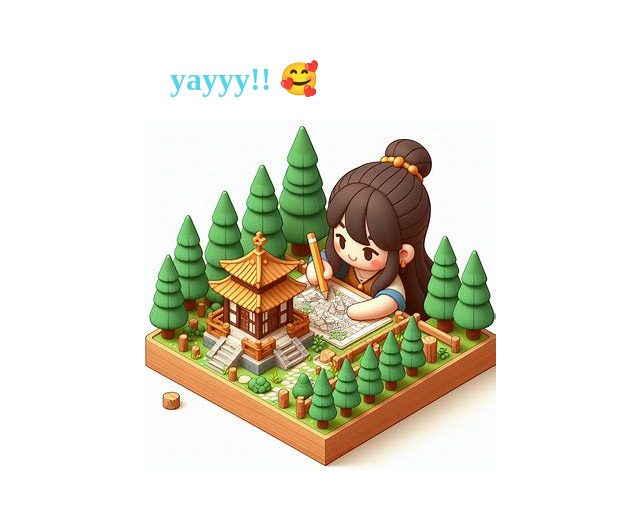
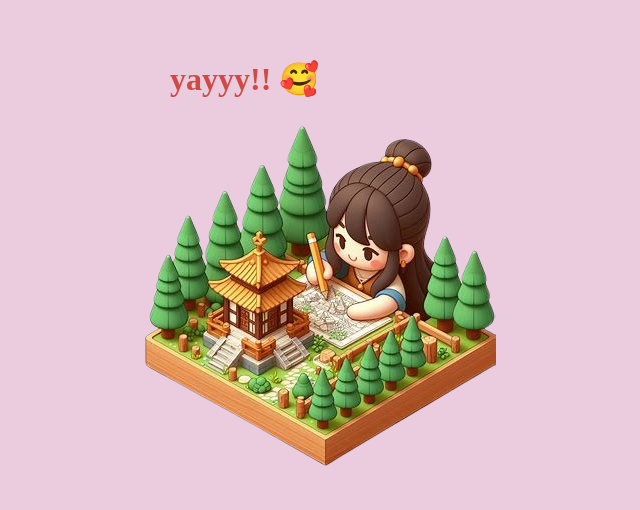
Before and after one commit to TWang24/TWang24.github.io, a plain HTML site: page yus.html in a window 1280 px wide. Shown: the part 146-656 px from the top of the page, without its empty margins (320-960 px from the left). Drawn offline with Linux system fonts and the light colour scheme.

Commit message:
remove bg of images

```diff
--- a/yus.html
+++ b/yus.html
@@ -12,7 +12,7 @@
     <canvas id="drawing_canvas"></canvas>
     <div class="wrapper">
         <h2 class="text_box">yayyy!! &#129392</h2>
-        <img src="girl.jpg" alt="girl"/>
+        <img src="girl.png" alt="girl"/>
     </div>
 
     <script src="yus.js"></script>
--- a/yus_style.css
+++ b/yus_style.css
@@ -4,7 +4,6 @@ body {
     align-items: center;
     min-height: 100vh;
     background: #ebccde;
-
 }
 .text_box{
     position: relative;
@@ -19,7 +18,7 @@ body {
 }
 h2 {
     font-size: 2em;
-    color: #57d3ee;
+    color: #cf4a43;
     margin: 2px 0;
 }
 
@@ -57,11 +56,7 @@ body {
 
 #drawing_canvas {
     position: absolute;
-    margin: auto;
-    width: 1200px;
-    height: 750px;
-    top: 0;
-    bottom: 0;
-    left: 0;
-    right: 0;
+    width: 100%;
+    height: 100%;
+    background: #ebccde;
 }
```
Also changed, not shown: girl.jpg (deleted), girl.png (added).
